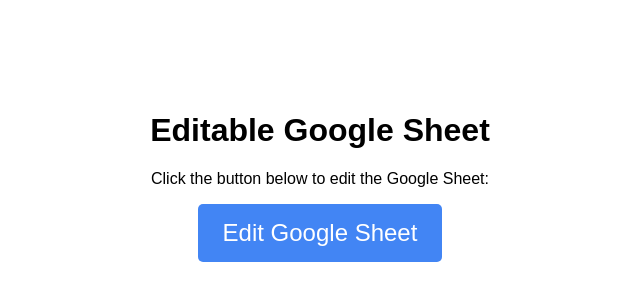
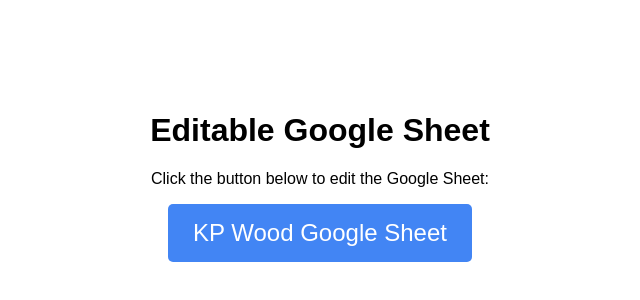
Before and after one commit to Throwaway123122/CodeScanGT, a plain HTML site: page index.html in a window 1280 px wide. Shown: the part 224-524 px from the top of the page, without its empty margins (320-960 px from the left). Drawn offline with Linux system fonts and the light colour scheme.

Commit message:
Update index.html

```diff
--- a/index.html
+++ b/index.html
@@ -33,7 +33,7 @@
     <div class="container">
         <h1>Editable Google Sheet</h1>
         <p>Click the button below to edit the Google Sheet:</p>
-        <a href="https://docs.google.com/spreadsheets/d/159glUK5yfdsvaFbBzeBoP-fbDuZbQ6YMHtF4GAL46io/edit#gid=186781990">Edit Google Sheet</a>
+        <a href="https://docs.google.com/spreadsheets/d/159glUK5yfdsvaFbBzeBoP-fbDuZbQ6YMHtF4GAL46io/edit#gid=186781990">KP Wood Google Sheet</a>
     </div>
 </body>
 </html>
```
